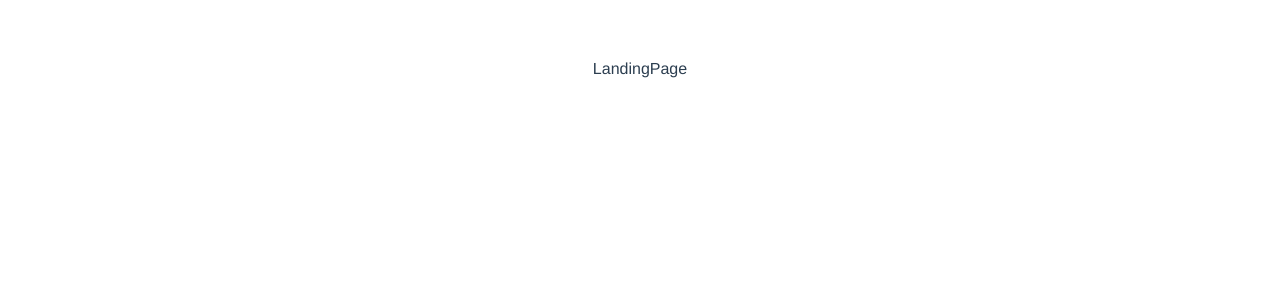
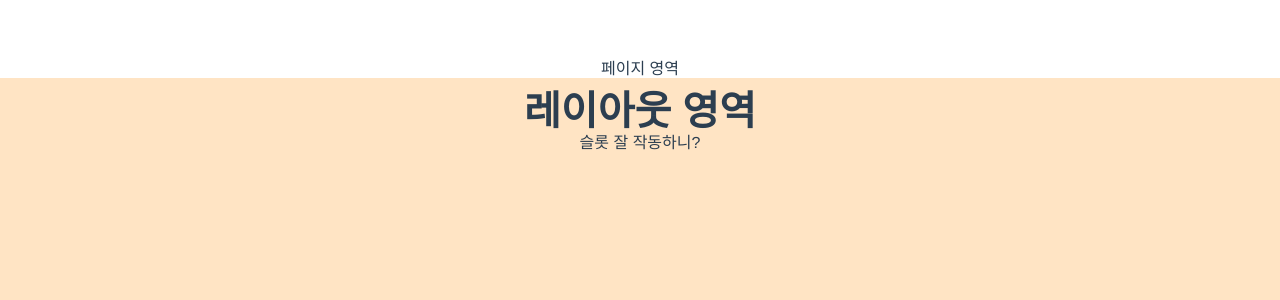
Before and after one commit to nam-h-j/prac_vue, a Vue app: page / in a window 1280 px wide. Shown: the top 300 px of the page. Built offline with nearby package versions, Linux system fonts and the light colour scheme.

Commit message:
mk top nav var

```diff
--- a/package.json
+++ b/package.json
@@ -10,7 +10,8 @@
   },
   "dependencies": {
     "core-js": "^3.8.3",
-    "vue": "^2.6.14"
+    "vue": "^2.6.14",
+    "vuex": "^4.0.2"
   },
   "devDependencies": {
     "@babel/core": "^7.12.16",
@@ -19,8 +20,6 @@
     "@vue/cli-plugin-eslint": "~5.0.0",
     "@vue/cli-service": "~5.0.0",
     "eslint": "^7.32.0",
-    "eslint-config-prettier": "^8.5.0",
-    "eslint-plugin-prettier": "^4.0.0",
     "eslint-plugin-vue": "^8.7.1",
     "node-sass": "^7.0.1",
     "sass-loader": "^13.0.0",
--- a/src/App.vue
+++ b/src/App.vue
@@ -1,9 +1,9 @@
 <script>
-import './scss/GlobalStyle.scss';
-import LandingPage from './page/LandingPage.vue';
+import "./scss/GlobalStyle.scss";
+import LandingPage from "./page/LandingPage.vue";
 
 export default {
-	name: 'App',
+  name: "App",
   components: {
     LandingPage,
   },
--- a/src/components/Layouts/LandingPageLayout.scss
+++ b/src/components/Layouts/LandingPageLayout.scss
@@ -0,0 +1,10 @@
+.LandingPageLayout{
+  width: 100%;
+  height: 1080px;
+  background: bisque;
+  padding: 10px;
+  h1{
+    font-size: 40px;
+    font-weight: bold;
+  }
+}
--- a/src/components/Layouts/LandingPageLayout.vue
+++ b/src/components/Layouts/LandingPageLayout.vue
@@ -1,7 +1,13 @@
 <script>
-import './LandingPageLayout.scss';
+import "./LandingPageLayout.scss";
+export default {
+  name: "LandingPageLayout",
+};
 </script>
 
 <template>
-	<div class="LandingPageLayout"></div>
+  <div class="LandingPageLayout">
+    <h1>레이아웃 영역</h1>
+    <slot> </slot>
+  </div>
 </template>
--- a/src/page/LandingPage.vue
+++ b/src/page/LandingPage.vue
@@ -1,12 +1,16 @@
 <script>
+import LandingPageLayout from "../components/Layouts/LandingPageLayout";
 export default {
-	name: 'LandingPage',
-	props: {
-		msg: String,
-	},
+  name: "LandingPage",
+  components: {
+    LandingPageLayout,
+  },
 };
 </script>
 
 <template>
-	<div>LandingPage</div>
+  <div>
+    <h1>페이지 영역</h1>
+    <LandingPageLayout>슬롯 잘 작동하니?</LandingPageLayout>
+  </div>
 </template>
--- a/src/scss/GlobalStyle.scss
+++ b/src/scss/GlobalStyle.scss
@@ -5,5 +5,5 @@
 	-moz-osx-font-smoothing: grayscale;
 	text-align: center;
 	color: #2c3e50;
-	margin-top: 60px;
+	margin-top: 60px
 }
```
Also changed, not shown: settings.json (deleted, +0 -18 lines), src/components/Modules/NavigationTop.scss (added, +16 -0 lines), src/components/Modules/NavigationTop.vue (added, +17 -0 lines), .eslintrc.js (deleted), ecosystem.config.js (added), 2 other files (tests, documents, lock files or other folders). Lines whose indentation alone changed are shown as unchanged.
